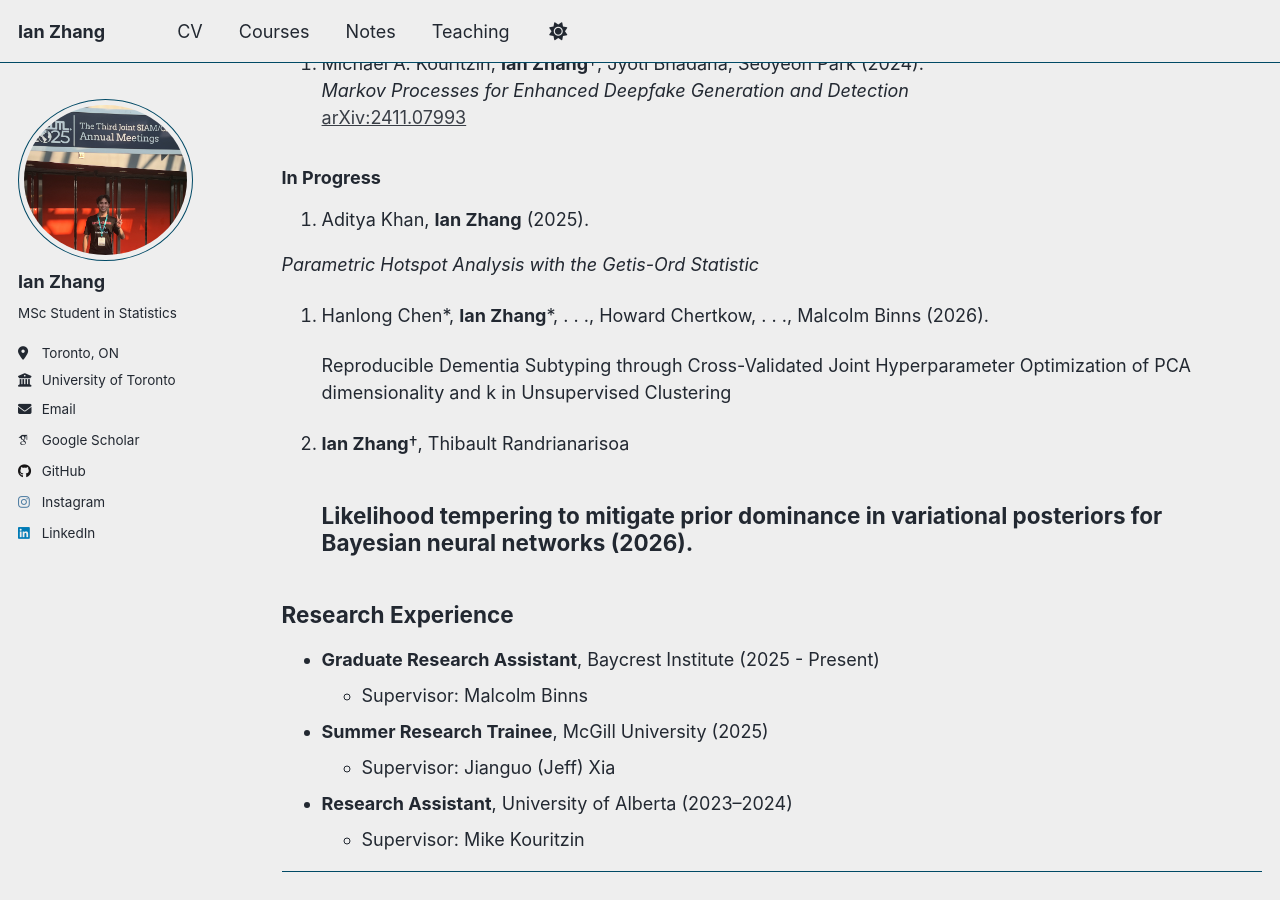
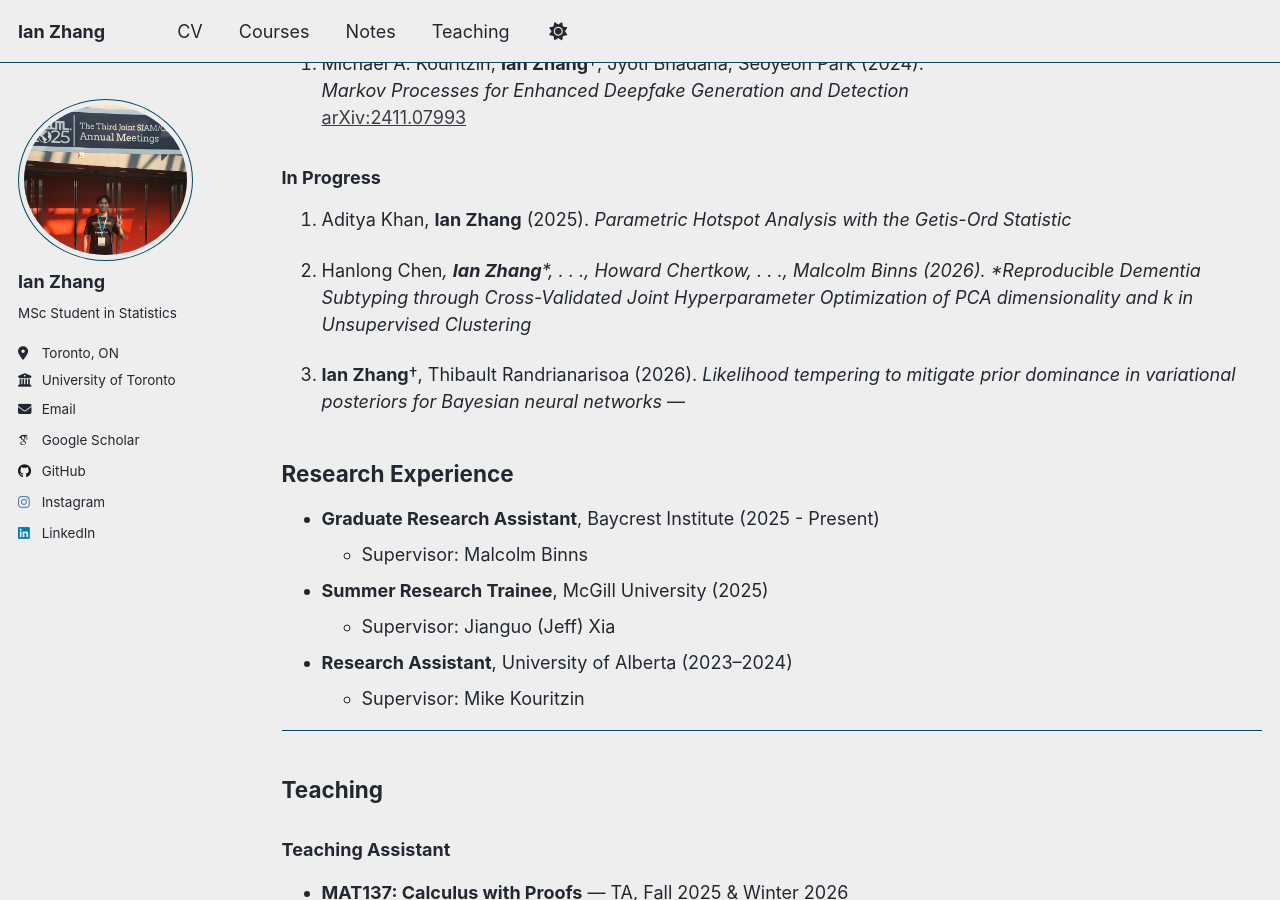
Before and after one commit to IanZhang42/ianwebsite, a Jekyll site: the page built from _pages/cv.md, in a window 1280 px wide and 900 px high, scrolled down 667 px. Built offline with Jekyll 4.4.1, drawn with Linux system fonts in a browser that asks for light colours; some web fonts are replaced; a script that is not in the unit is left out.

Commit message:
Update cv.md

```diff
--- a/_pages/cv.md
+++ b/_pages/cv.md
@@ -32,16 +32,13 @@ redirect_from:
 
 ### In Progress
 1. Aditya Khan, **Ian Zhang** (2025).
-
   *Parametric Hotspot Analysis with the Getis-Ord Statistic*
 
 2. Hanlong Chen*, **Ian Zhang**\*, . . ., Howard Chertkow, . . ., Malcolm Binns (2026).
+   *Reproducible Dementia Subtyping through Cross-Validated Joint Hyperparameter Optimization of PCA dimensionality and k in Unsupervised Clustering*
 
-   Reproducible Dementia Subtyping through Cross-Validated Joint Hyperparameter Optimization of PCA dimensionality and k in Unsupervised Clustering
-
-3. **Ian Zhang**†, Thibault Randrianarisoa
-
-   Likelihood tempering to mitigate prior dominance in variational posteriors for Bayesian neural networks (2026).
+3. **Ian Zhang**†, Thibault Randrianarisoa (2026).
+   *Likelihood tempering to mitigate prior dominance in variational posteriors for Bayesian neural networks*
 ---
 
 ## Research Experience
```
